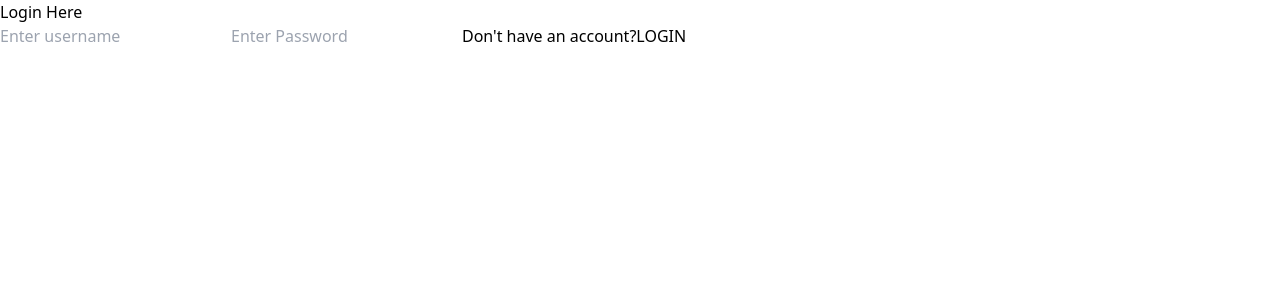
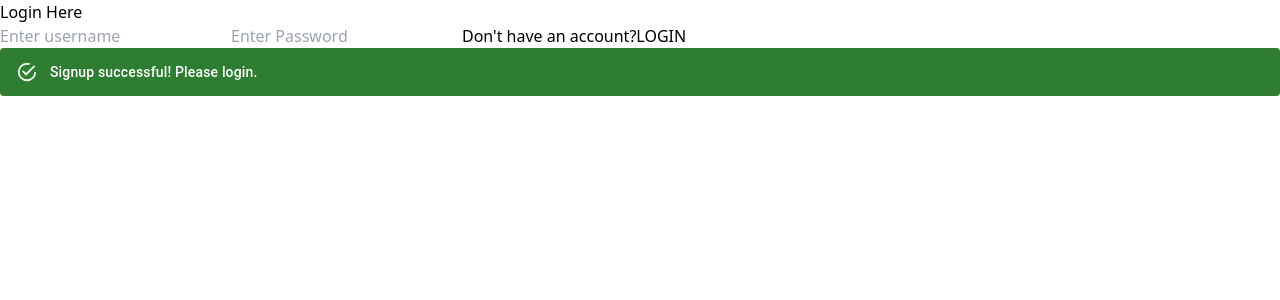
Before and after one commit to ShivRaj1225/Login, a React (Vite) app: page /signup in a window 1280 px wide. Both pictures are taken after typing "Sample", "Sample123", "Sample123" into the empty fields and a click on the button "Sign Up". Shown: the top 300 px of the page. Built offline with nearby package versions, Linux system fonts and the light colour scheme.

Commit message:
added alert on successfull login  and signup

```diff
--- a/src/Home.jsx
+++ b/src/Home.jsx
@@ -1,8 +1,33 @@
-import React from 'react';
+import React, { useState, useEffect } from 'react';
+import { useLocation } from 'react-router-dom';
+import Stack from '@mui/material/Stack';
+import Alert from '@mui/material/Alert';
+
 
 function Home() {
+  const location = useLocation();
+  const [loginSuccess, setLoginSuccess] = useState(false);
+
+  // Check for login success flag
+  useEffect(() => {
+    if (location.state && location.state.loginSuccess) {
+      setLoginSuccess(true);
+
+      // Clear the state after displaying the message
+      window.history.replaceState({}, document.title);  // Clear location state
+    }
+  }, [location.state]);
   return (
     <div>
+      <div className='lex flex-col items-center justify-center p-5'>
+      {loginSuccess && (
+        <Stack sx={{ width: '100%' }} spacing={2}>
+          <Alert variant="filled" severity="success">
+            Login successful!
+          </Alert>
+        </Stack>
+      )}
+      </div>
       <h1>Welcome to the Home Page!</h1>
       <p>You have successfully logged in.</p>
     </div>
--- a/src/Login.jsx
+++ b/src/Login.jsx
@@ -1,13 +1,24 @@
-import React, { useState } from 'react';
-import { Link, useNavigate } from 'react-router-dom';
+import React, { useState, useEffect } from 'react';
+import { Link, useNavigate, useLocation } from 'react-router-dom';
+import Stack from '@mui/material/Stack';
 import Alert from '@mui/material/Alert';
-import Stack from '@mui/material/Stack';
 
 function Login() {
   const [username, setUsername] = useState('');
   const [password, setPassword] = useState('');
   const [error, setError] = useState(false);
+  const [signupSuccess, setSignupSuccess] = useState(false);
+
   const navigate = useNavigate();
+  const location = useLocation();
+
+  useEffect(() => {
+    if (location.state?.signupSuccess) {
+      setSignupSuccess(true);
+      // Clear the state after displaying the message
+      window.history.replaceState({}, document.title);  // Clear location state
+    }
+  }, [location.state]);
 
   const handleLogin = (e) => {
     e.preventDefault();
@@ -21,10 +32,14 @@ function Login() {
       setUsername('');
       setPassword('');
 
+      setError(false);
+
       // Redirect to the home page
-      navigate('/home'); // Assuming '/home' is the route to the home page
+      navigate('/home', { state: { loginSuccess: true } }); // Assuming '/home' is the route to the home page
     } else {
       setError(true);
+      setSignupSuccess(false);
+
       setPassword(''); // Clear password field on failed attempt
     }
   };
@@ -55,10 +70,20 @@ function Login() {
             className='p-2 rounded-md bg-green-950 text-white font-extrabold'>
               LOGIN
           </button>
+          {/* Show error message */}
           {error && (
-            <Stack sx={{ width: '100%' }} spacing={2}>
+            <Stack sx={{ width: '100%' }} spacing={2} className="mt-3">
               <Alert variant="filled" severity="error">
                 Invalid username or password.
+              </Alert>
+            </Stack>
+          )}
+
+          {/* Show success message after signup */}
+          {signupSuccess && (
+            <Stack sx={{ width: '100%' }} spacing={2} className="mt-3">
+              <Alert variant="filled" severity="success">
+                Signup successful! Please login.
               </Alert>
             </Stack>
           )}
--- a/src/Signuppage.jsx
+++ b/src/Signuppage.jsx
@@ -40,6 +40,8 @@ function Signuppage() {
     const [name, setName] = useState('');
     const [pass, setPass] = useState('');
     const [conpass, setConpass] = useState('');
+    const [error, setError] = useState('');
+
     const navigate = useNavigate();
 
     const handleSignup = (e) => {
@@ -68,7 +70,7 @@ function Signuppage() {
         setConpass('');
 
         // Navigate to login page or home page
-        navigate('/');
+        navigate('/', { state: { signupSuccess: true } });
     };
 
     return (
@@ -104,6 +106,10 @@ function Signuppage() {
                 >
                     Sign Up
                 </button>
+                {/* Show error message */}
+                {error && (
+                    <div className="mt-3 text-red-500">{error}</div>
+                )}
             </form>
         </div>
     );
```
